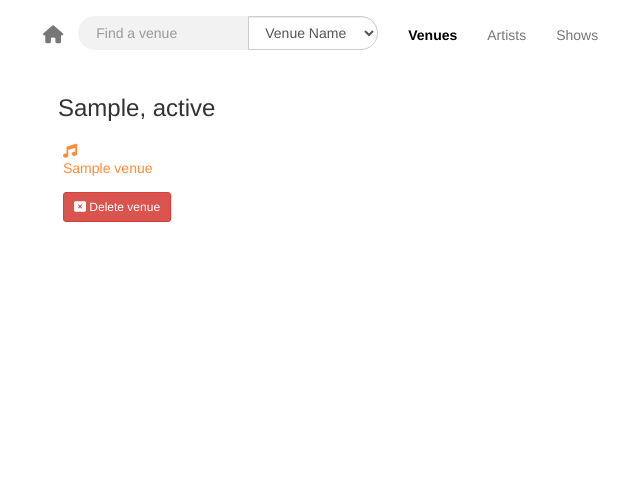
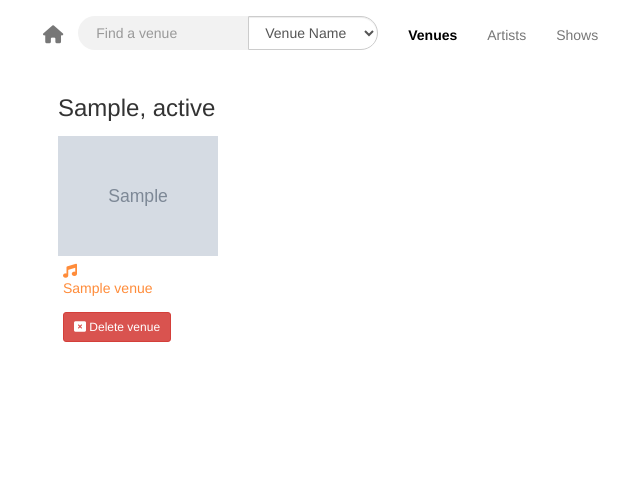
Before and after one commit to ElvisAns/fyyur, a Flask app: page /venues in a window 1280 px wide. Shown: the top 496 px of the page, without its empty margins (27-667 px from the left). Run offline with Flask 2, Linux system fonts and the light colour scheme; tables that the repository leaves empty hold one stand-in row (values such as "Sample post"); grey boxes marked "Sample" are stand-in pictures; some libraries are stand-ins or nearby versions.

Commit message:
Finishing the app, add image on view venues list

```diff
--- a/projects/01_fyyur/app.py
+++ b/projects/01_fyyur/app.py
@@ -73,6 +73,7 @@ def venues():
         new_venue = {}
         new_venue['id'] = venue.id
         new_venue['name'] = venue.name
+        new_venue['image_link'] = venue.image_link
         new_venue["num_upcoming_shows"]=len(venue.artists)
         new_city['venues'].append(new_venue)
     data.append(new_city)
--- a/projects/01_fyyur/templates/pages/venues.html
+++ b/projects/01_fyyur/templates/pages/venues.html
@@ -8,6 +8,7 @@
 			{% for venue in area.venues %}
 			<div class="col-sm-12">
 				<a href="/venues/{{ venue.id }}">
+					<img src="{{ venue.image_link }}" style="height:120px;"/>
 					<div class="item">
 						<i class="fas fa-music"></i><h5>{{ venue.name }}</h5>
 					</div>
```
